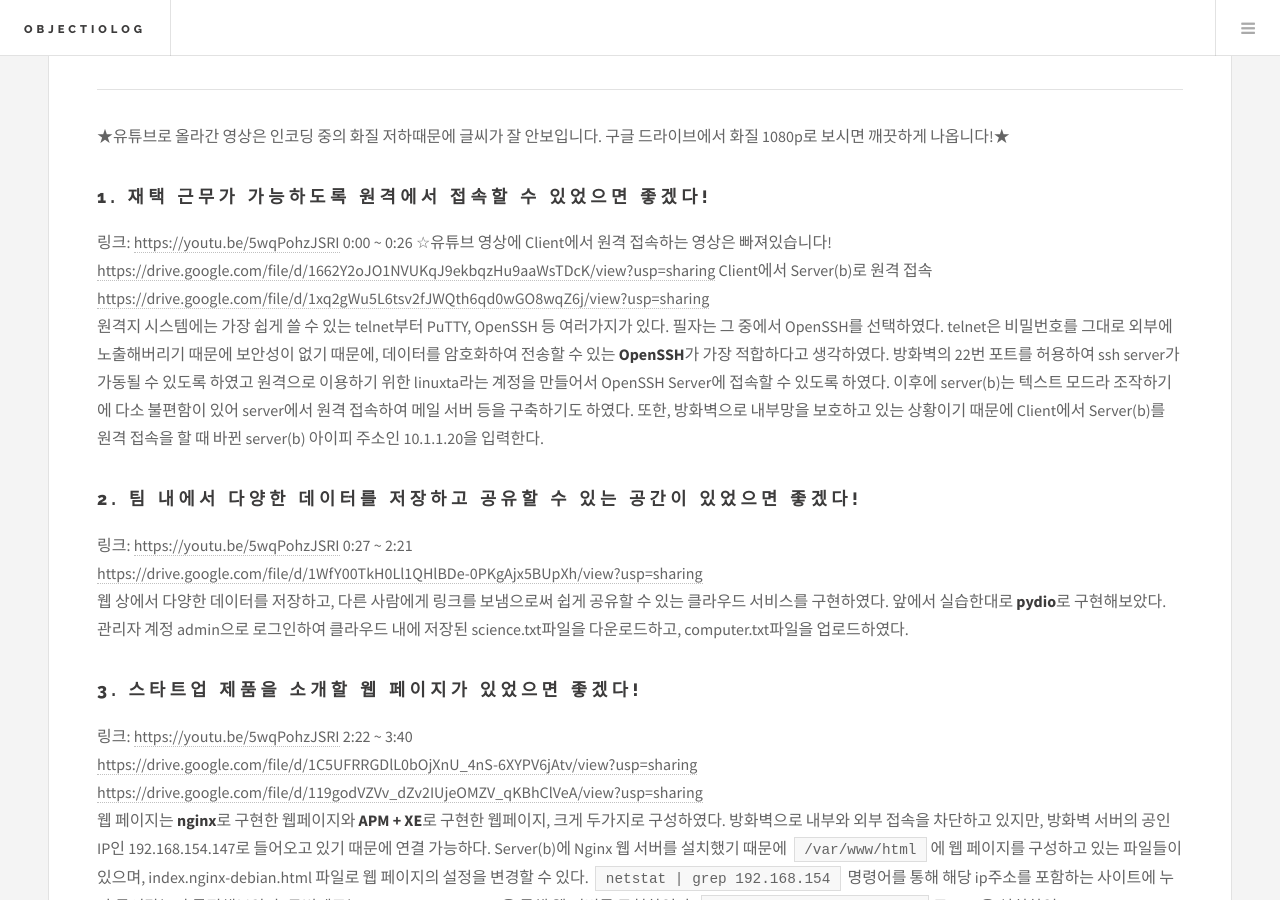
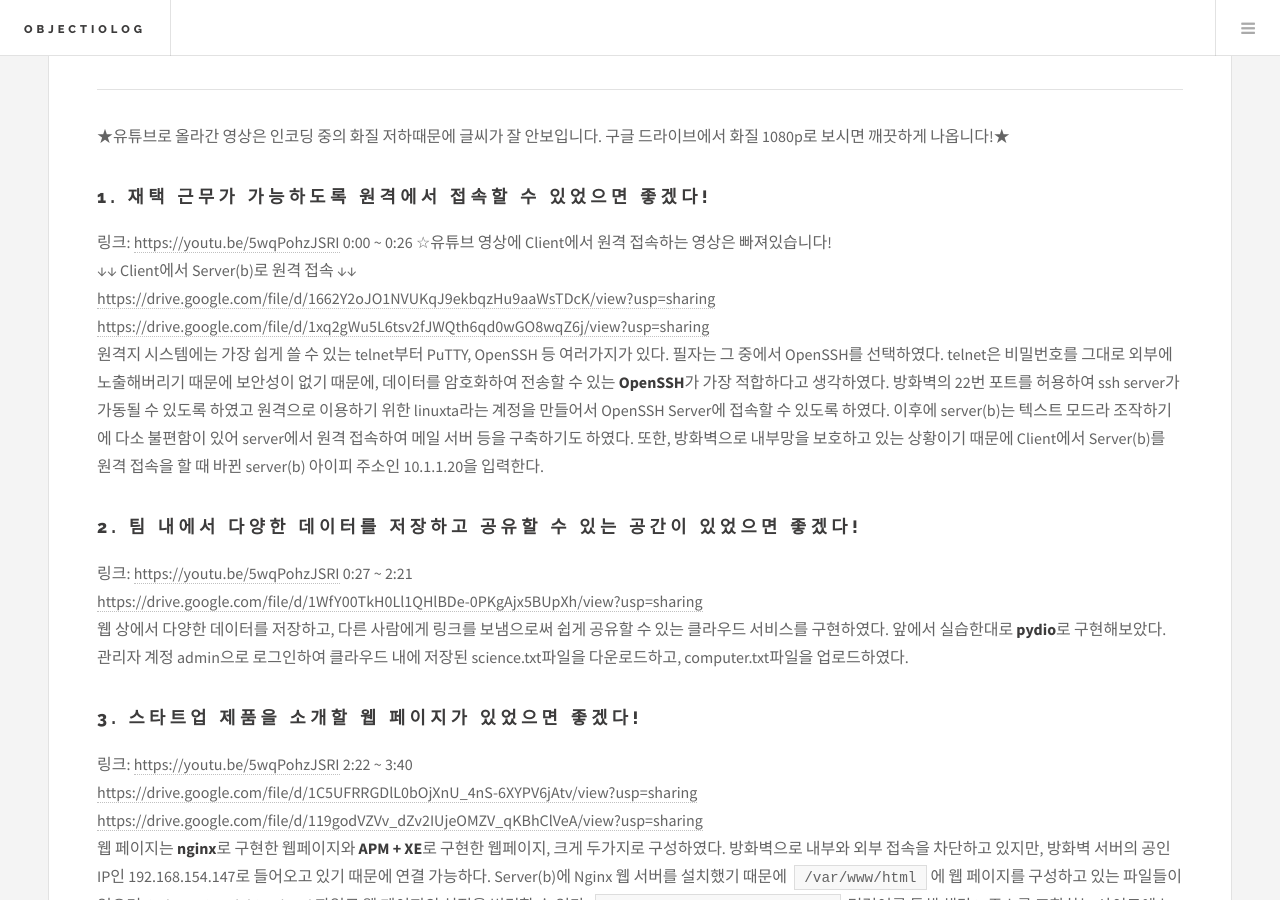
Before and after one commit to ryotaro612/Siera, a Jekyll site: the page built from _posts/2020-06-30-Final.md, in a window 1280 px wide and 900 px high, scrolled down 1096 px. Built offline with Jekyll 4.4.1, drawn with Linux system fonts in a browser that asks for light colours; some of the changed lines change nothing that is shown.

Commit message:
Final HW modify

```diff
--- a/_posts/2020-06-30-Final.md
+++ b/_posts/2020-06-30-Final.md
@@ -16,7 +16,8 @@
 
 ## 1. 재택 근무가 가능하도록 원격에서 접속할 수 있었으면 좋겠다!
 링크: <https://youtu.be/5wqPohzJSRI> 0:00 ~ 0:26 ☆유튜브 영상에 Client에서 원격 접속하는 영상은 빠져있습니다!
-<https://drive.google.com/file/d/1662Y2oJO1NVUKqJ9ekbqzHu9aaWsTDcK/view?usp=sharing> Client에서 Server(b)로 원격 접속
+                  ↓↓ Client에서 Server(b)로 원격 접속 ↓↓
+<https://drive.google.com/file/d/1662Y2oJO1NVUKqJ9ekbqzHu9aaWsTDcK/view?usp=sharing>
 <https://drive.google.com/file/d/1xq2gWu5L6tsv2fJWQth6qd0wGO8wqZ6j/view?usp=sharing>
 원격지 시스템에는 가장 쉽게 쓸 수 있는 telnet부터 PuTTY, OpenSSH 등 여러가지가 있다. 필자는 그 중에서 OpenSSH를 선택하였다. telnet은 비밀번호를 그대로 외부에 노출해버리기 때문에 보안성이 없기 때문에, 데이터를 암호화하여 전송할 수 있는 **OpenSSH**가 가장 적합하다고 생각하였다. 방화벽의 22번 포트를 허용하여 ssh server가 가동될 수 있도록 하였고 원격으로 이용하기 위한 linuxta라는 계정을 만들어서 OpenSSH Server에 접속할 수 있도록 하였다. 이후에 server(b)는 텍스트 모드라 조작하기에 다소 불편함이 있어 server에서 원격 접속하여 메일 서버 등을 구축하기도 하였다. 또한, 방화벽으로 내부망을 보호하고 있는 상황이기 때문에 Client에서 Server(b)를 원격 접속을 할 때 바뀐 server(b) 아이피 주소인 10.1.1.20을 입력한다.
 
```
